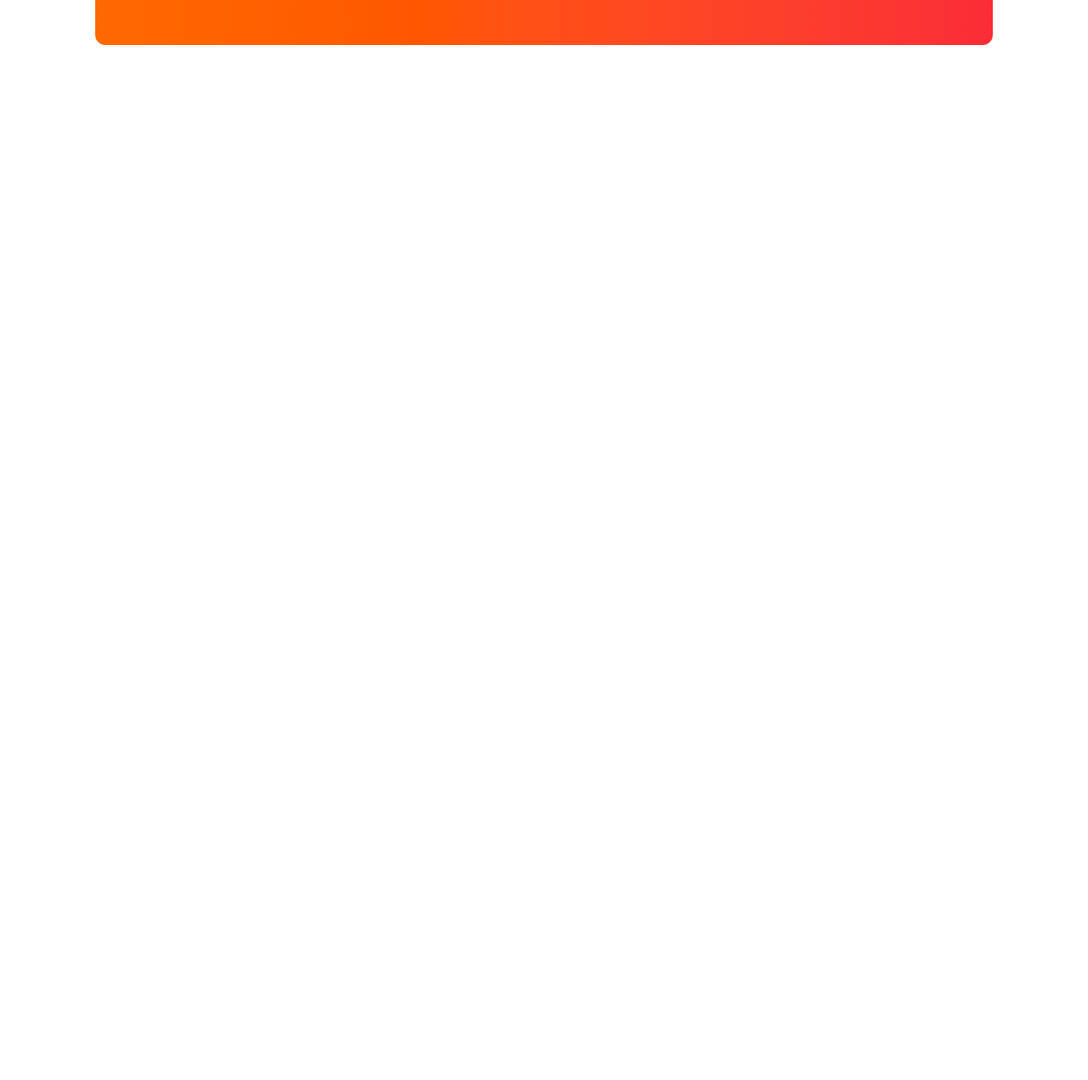
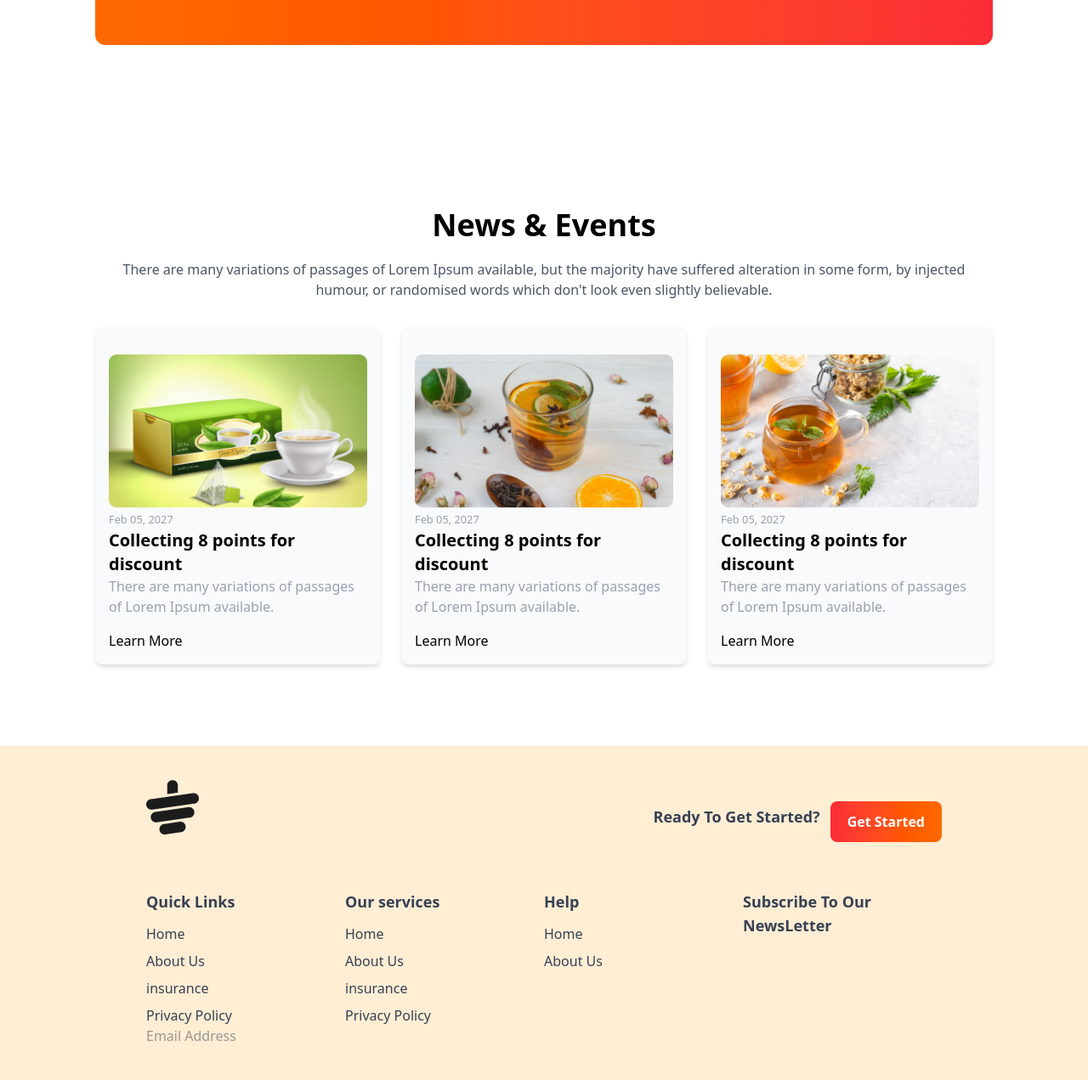
Before and after one commit to shihabuddinbhuiyan580-ctrl/tea-house, a plain HTML site: page tea-house/index.html in a window 1280 px wide. Shown: the part 2496-3767 px from the top of the page at 85% size. Before the commit the page ends 2645 px from the top, so only its background shows below. Drawn offline with nearby package versions, Linux system fonts and the light colour scheme.

Commit message:
finished

```diff
--- a/tea-house/index.html
+++ b/tea-house/index.html
@@ -181,6 +181,99 @@
             </div>
         </div>
        </section>
+       <section class="py-8 lg:py-24">
+        <div class="text-center mb-8">
+          <h2 class="text-3xl md:text-4xl font-bold mb-5">News & Events</h2>
+        <p class="text-gray-600 mx-auto max-w-full">There are many variations of passages of Lorem Ipsum available, but the majority have suffered
+           alteration in some form, by injected humour,
+           or randomised words which don't look even slightly believable.
+        </p>
+        </div>
+       <div class="grid grid-cols-1 md:grid-cols-3 lg:grid-cols-3 gap-6 text-left">
+           <div class="rounded-lg shadow-md bg-gray-50 overflow-hidden p-4">
+             <img src="images/news-1.png" alt="" class="mx-auto pt-4">
+             <small class="text-gray-400">Feb 05, 2027</small>
+             <h3 class="font-bold text-xl">Collecting 8 points for discount</h3>
+             <p class="text-gray-400 pb-4">There are many variations of passages of Lorem Ipsum available.</p>
+             <h3 font-bold text-l>Learn More</h3>
+           </div>
+           <div class="rounded-lg shadow-md bg-gray-50 overflow-hidden p-4">
+             <img src="images/news-2.png" alt="" class="mx-auto pt-4">
+             <small class="text-gray-400">Feb 05, 2027</small>
+             <h3 class="font-bold text-xl">Collecting 8 points for discount</h3>
+             <p class="text-gray-400 pb-4">There are many variations of passages of Lorem Ipsum available.</p>
+             <h3 font-bold text-l>Learn More</h3>
+           </div>
+           <div class="rounded-lg shadow-md bg-gray-50 overflow-hidden p-4">
+             <img src="images/news-3.png" alt="" class="mx-auto pt-4">
+             <small class="text-gray-400">Feb 05, 2027</small>
+             <h3 class="font-bold text-xl">Collecting 8 points for discount</h3>
+             <p class="text-gray-400 pb-4">There are many variations of passages of Lorem Ipsum available.</p>
+             <h3 font-bold text-l>Learn More</h3>
+           </div>
+
+       </div>
+       </section>
     </main>
+    <footer class="bg-orange-100  text-gray-700 py-10 px-4 md:pw-16">
+      <div class="w-9/12 mx-auto">
+        <div class="mb-8 flex justify-between">
+          <img src="images/cup.png" alt="" class="mb-8">
+          <div class="flex items-center gap-3">
+            <h2 class="font-semibold text-lg mb-3">Ready To Get Started?</h2>
+            <button class="bg-gradient-to-r from-red-500 to-orange-500 px-5 py-3 rounded-lg font-bold
+            text-white ">Get Started</button>
+          </div>
+        </div>
+  <!-- links styles -->
+        <div class="grid grid-cols-1 md:grid-cols-2 lg:grid-cols-4">
+        <!-- first column -->
+         <div>
+          <h3 class="font-semibold text-lg mb-3">Quick Links</h3>
+          <ul class="space-y-2">
+            <li><a href="" class="hover:text-orange-600">Home</a></li>
+            <li><a href="" class="hover:text-orange-600">About Us</a></li>
+            <li><a href="" class="hover:text-orange-600">insurance</a></li>
+            <li><a href="" class="hover:text-orange-600">Privacy Policy</a></li>
+          </ul>
+         </div>
+         <!-- second column -->
+          <div>
+          <h3 class="font-semibold text-lg mb-3">Our services</h3>
+          <ul class="space-y-2">
+            <li><a href="" class="hover:text-orange-600">Home</a></li>
+            <li><a href="" class="hover:text-orange-600">About Us</a></li>
+            <li><a href="" class="hover:text-orange-600">insurance</a></li>
+            <li><a href="" class="hover:text-orange-600">Privacy Policy</a></li>
+          </ul>
+         </div>
+         <!-- Third column -->
+          <div>
+          <h3 class="font-semibold text-lg mb-3">Help</h3>
+          <ul class="space-y-2">
+            <li><a href="" class="hover:text-orange-600">Home</a></li>
+            <li><a href="" class="hover:text-orange-600">About Us</a></li>
+          </ul>
+         </div>
+         <!-- forth column -->
+          <div>
+            <h2 class="font-semibold text-lg mb-3">Subscribe To Our NewsLetter </h2>
+          </div>
+          <div class="flex flex-cols y-2">
+            <input type=" email" name="" id="" placeholder="Email Address">
+            <hr>
+             <div class="flex">
+              <img src="images/" alt="">
+              <img src="" alt="">
+              <img src="" alt="">
+              <img src="" alt="">
+             </div>
+          </div>
+       </div>
+      </div>
+
+
+
+    </footer>
 </body>
 </html>
```
